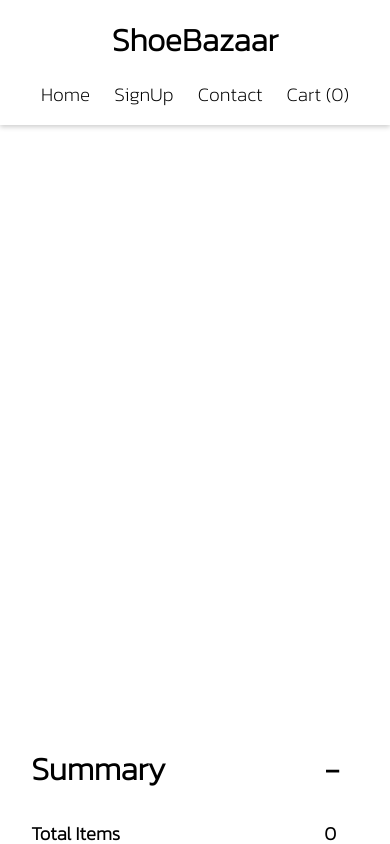
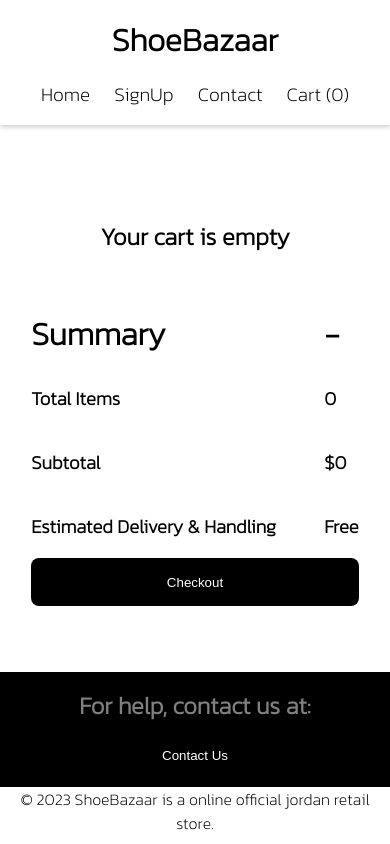
Before and after one commit to sourabh0505/ShoeBazaar, a React (Create React App) app: page /cart in a window 390 px wide. Shown: the top 844 px of the page. Built offline with nearby package versions, Linux system fonts and the light colour scheme.

Commit message:
animation added to pages, product image height resizing, media query changes for mobile view

```diff
--- a/src/App.js
+++ b/src/App.js
@@ -1,45 +1,20 @@
 import React from "react";
 import "./App.css";
 import Navbar from "./Components/Navbar/Navbar";
-import SignUp from "./Components/SignUp/SignUp";
-import Cart from "./Components/Cart/Cart";
-import Home from "./Components/Home/Home";
-import {
-  BrowserRouter as Router,
-  Routes,
-  Route,
-  Navigate,
-} from "react-router-dom";
-import Contact from "./Components/Contact/Contact";
+import { BrowserRouter as Router } from "react-router-dom";
 import Footer from "./Components/Footer/Footer";
-import ProductDetails from "./Components/ProductDetails/ProductDetails";
+import AnimateRoutes from "./Components/AnimateRoutes";
 
 const App = () => {
-  const handleSignUp = (user) => {
-    console.log(user);
-  };
-
-  const handleSignIn = (user) => {
-    console.log(user);
-  };
 
   return (
-    <Router>
+    <div>
+      <Router>
       <Navbar />
-      <Routes>
-        <Route
-          index
-          path="/signup"
-          element={<SignUp onSignup={handleSignUp} onSignin={handleSignIn} />}
-        ></Route>
-        <Route path="/home" element={<Home />}></Route>
-        <Route path="/cart" element={<Cart />}></Route>
-        <Route path="/contact" element={<Contact />}></Route>
-        <Route path="/productdetails/:id" element={<ProductDetails />}></Route>
-        <Route path="/" element={<Navigate to="/signup" />} />
-      </Routes>
+      <AnimateRoutes />
       <Footer />
     </Router>
+    </div>
   );
 };
 
--- /dev/null
+++ b/src/Components/AnimateRoutes.js
@@ -0,0 +1,38 @@
+import React from "react";
+import SignUp from "./SignUp/SignUp";
+import Cart from "./Cart/Cart";
+import Home from "./Home/Home";
+import Contact from "./Contact/Contact";
+import ProductDetails from "./ProductDetails/ProductDetails";
+import { Routes, Route, Navigate, useLocation } from "react-router-dom";
+import { AnimatePresence } from "framer-motion";
+
+function AnimateRoutes() {
+  const location = useLocation();
+  const handleSignUp = (user) => {
+    console.log(user);
+  };
+
+  const handleSignIn = (user) => {
+    console.log(user);
+  };
+
+  return (
+    <AnimatePresence>
+      <Routes location={location} key={location.pathname}>
+        <Route
+          index
+          path="/signup"
+          element={<SignUp onSignup={handleSignUp} onSignin={handleSignIn} />}
+        ></Route>
+        <Route path="/home" element={<Home />}></Route>
+        <Route path="/cart" element={<Cart />}></Route>
+        <Route path="/contact" element={<Contact />}></Route>
+        <Route path="/productdetails/:id" element={<ProductDetails />}></Route>
+        <Route path="/" element={<Navigate to="/signup" />} />
+      </Routes>
+    </AnimatePresence>
+  );
+}
+
+export default AnimateRoutes;
--- a/src/Components/Cart/Cart.js
+++ b/src/Components/Cart/Cart.js
@@ -2,6 +2,7 @@
 import "./cart.css";
 import { useSelector, useDispatch } from "react-redux";
 import { getCartTotal, removeFromCart } from "./cartSlice";
+import {motion} from 'framer-motion'
 
 function Cart() {
   const { cart, cartQuantity, cartAmount } = useSelector((state) => state.cart);
@@ -13,9 +14,9 @@
   }, [cart]);
 
   return (
-    <div className="cartPage">
-      <div className="mappedProductsContainer">
-        {cart &&
+    <motion.div className="cartPage" animate={{ y: 30 }} transition={{ type: "spring", stiffness: 500 }}>
+      {cart.length > 0 ? <div className="mappedProductsContainer">
+        {cart && cart.length > 0 &&
           cart.map((data) => (
             <div className="mappedProducts" key={data.id}>
               <img className="cartProductImage" src={data.image} alt="/" />
@@ -30,7 +31,7 @@
               </button>
             </div>
           ))}
-      </div>
+      </div> : <div className="emptyCartMessage"><h2>Your cart is empty</h2></div>}
 
       <div className="cartCheckoutDiv">
         <div className="cartProductCount">
@@ -51,7 +52,7 @@
 
         <button className="checkoutBtn">Checkout</button>
       </div>
-    </div>
+    </motion.div>
   );
 }
 
--- a/src/Components/Cart/cart.css
+++ b/src/Components/Cart/cart.css
@@ -2,7 +2,7 @@
     display: flex;
     flex-flow: row wrap;
     justify-content: space-around;
-    margin: 4rem auto;
+    margin: 0 auto;
     background-color: white;
     padding: 3rem 0;
 }
@@ -21,7 +21,7 @@
 
 .cartProductImage{
     max-width: 100%;
-    max-height: 30rem;
+    height: 30rem;
     box-shadow: 0 4px 8px rgba(12, 12, 12, 0.5);
     border-radius: .5rem;
 }
@@ -66,6 +66,11 @@
     margin-top: .5rem;
 }
 
+.emptyCartMessage {
+    display: flex;
+    align-items: center;
+}
+
 .removeBtn:hover{
     cursor: pointer;
     transform: scale(1.1);
@@ -76,3 +81,15 @@
     cursor: pointer;
     background-color: blue;
 }
+
+@media (max-width: 768px) {
+    .cartProductCount {
+        margin-top: 3rem;
+    }
+    .mappedProductsContainer {
+        padding: 0 .5rem;
+    }
+    .cartProductImage {
+        height: 25rem;
+    }
+}
--- a/src/Components/Contact/Contact.js
+++ b/src/Components/Contact/Contact.js
@@ -1,10 +1,11 @@
 import React from 'react'
 import './contact.css'
 import {Link} from 'react-router-dom'
+import {motion} from 'framer-motion'
 
 function Contact() {
   return (
-    <div className='contactPage'>
+    <motion.div className='contactPage' animate={{ y: 30 }} transition={{ type: "spring", stiffness: 500 }}>
       <h1>GET HELP</h1>
 
       <div className="contactLogo">
@@ -49,7 +50,7 @@
           <h3>Find Nike retail Stores near you</h3>
         </div>
       </div>
-    </div>
+    </motion.div>
   )
 }
 
--- a/src/Components/Contact/contact.css
+++ b/src/Components/Contact/contact.css
@@ -1,3 +1,7 @@
+.contactPage {
+    margin-top: -1rem;
+}
+
 .contactPage > h1 {
     text-align: center;
     margin: 2rem 0;
--- a/src/Components/Home/Home.js
+++ b/src/Components/Home/Home.js
@@ -4,6 +4,7 @@
 import {useSelector, useDispatch} from 'react-redux';
 import { addToCart } from '../Cart/cartSlice';
 import {Link} from 'react-router-dom';
+import {motion} from 'framer-motion';
 
 function Home () {
 
@@ -14,7 +15,7 @@
   const [searchTerm, setSearchTerm] = useState('');
 
   return (
-    <div className='home'>
+    <motion.div className='home' animate={{ y: 30 }} transition={{ type: "spring", stiffness: 500 }}>
 
       <div className="searchBar">
         <input placeholder='Search products here...' type="text" onChange={(e) => {setSearchTerm(e.target.value)}} />
@@ -51,7 +52,7 @@
         })
       }
       </div>
-    </div>
+    </motion.div>
   )
 }
 
--- a/src/Components/ProductDetails/ProductDetails.js
+++ b/src/Components/ProductDetails/ProductDetails.js
@@ -4,6 +4,7 @@
 import data from "../Home/productInfo.json";
 import { useDispatch } from "react-redux";
 import { addToCart } from "../Cart/cartSlice";
+import {motion} from 'framer-motion'
 
 function ProductDetails() {
   const { id } = useParams();
@@ -12,7 +13,8 @@
   const dispatch = useDispatch();
 
   return (
-    <div className="productdetails-container">
+    <motion.div className="productdetails-container" animate={{ y: 30 }}
+    transition={{ type: "spring", stiffness: 500 }}>
       <div className="product-image">
         <img src={productItem.image} alt={productItem.name} />
       </div>
@@ -45,7 +47,7 @@
           <p>{productItem.description}</p>
         </div>
       </div>
-    </div>
+    </motion.div>
   );
 }
 
--- a/src/Components/ProductDetails/productdetails.css
+++ b/src/Components/ProductDetails/productdetails.css
@@ -3,7 +3,6 @@
     flex-flow: row nowrap;
     justify-content: center;
     gap: 6rem;
-    margin-top: 5rem;
 }
 
 .product-image > img {
@@ -52,3 +51,19 @@
     cursor: pointer;
     background-color: blue;
 }
+
+@media (max-width: 768px) {
+    .productdetails-container {
+        flex-flow: column nowrap;
+        padding: 0 .5rem;
+        gap: 2rem;
+        margin-top: -2rem;
+    }
+    .product-image > img {
+        width: 100%;
+        height: 25rem;
+    }
+    .product-information {
+        max-width: 100%;
+    }
+}
--- a/src/Components/SignUp/SignUp.js
+++ b/src/Components/SignUp/SignUp.js
@@ -2,6 +2,7 @@
 import "./signup.css";
 import users from "../SignUp/users";
 import {Link} from 'react-router-dom';
+import {motion} from 'framer-motion'
 
 function SignUp({ onSignup, onSignin }) {
   const [action, setAction] = useState("SignIn");
@@ -42,7 +43,7 @@
   };
 
   return (
-    <div className="SignUp">
+    <motion.div className="SignUp" animate={{ y: 30 }} transition={{ type: "spring", stiffness: 500 }}>
       <div className="page-info">
         <h1>{action}</h1>
         <h3>New user? {action} Here!</h3>
@@ -97,7 +98,7 @@
           </button>
         </div>
       </div>
-    </div>
+    </motion.div>
   );
 }
 
--- a/src/Components/SignUp/signup.css
+++ b/src/Components/SignUp/signup.css
@@ -3,6 +3,7 @@
     display: flex;
     flex-flow: column nowrap;
     gap: 4rem;
+    margin-top: -1rem;
 }
 
 .user-info input {
```
Also changed, not shown: src/Components/Home/home.css (+8 -3 lines).
